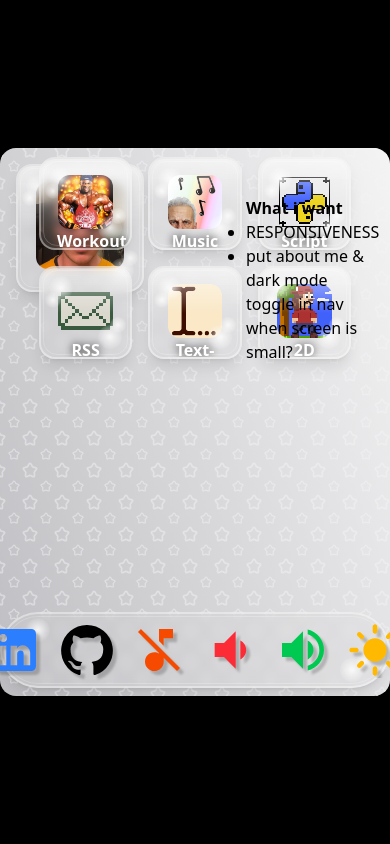
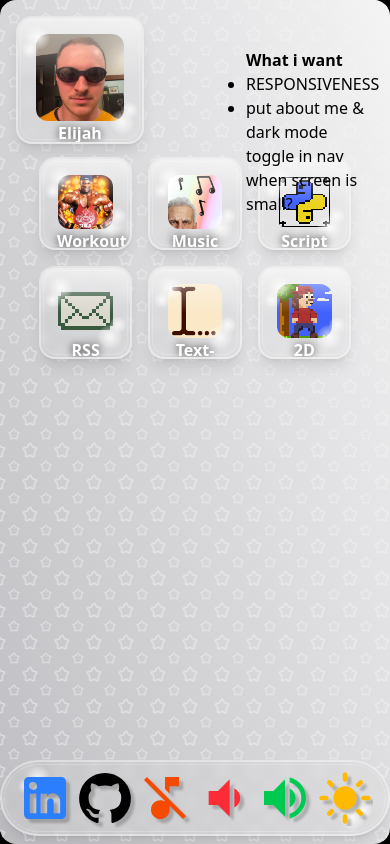
Before and after one commit to elijahgott/newPortfolio, a Next.js app: page / in a window 390 px wide. Built offline with nearby package versions, Linux system fonts and the light colour scheme.

Commit message:
adjusted navbar to fit better on smaller screen sizes

```diff
--- a/app/components/nav/navBar.tsx
+++ b/app/components/nav/navBar.tsx
@@ -48,7 +48,7 @@ export default function NavBar(){
       <div className={`pointer-events-none absolute bottom-1 right-6 bg-radial to-80% h-6 w-6 rounded-xl ${ isLight ? 'from-white/80' : 'from-white/30' } transition-colors`} />
       <div className={`pointer-events-none absolute bottom-4 right-4 bg-radial to-80% h-4 w-4 rounded-xl ${ isLight ? 'from-white/80' : 'from-white/30' } transition-colors`} />
 
-      <nav className="flex flex-row space-x-4 items-center justify-center w-full">
+      <nav className="flex flex-row space-x-1 items-center justify-center w-full">
         {navItems.map((item, i) => <NavItem key={i} name={item.name} linkTo={item.linkTo} />)}
 
         <MusicToggle />
--- a/app/components/nav/volumeUp.tsx
+++ b/app/components/nav/volumeUp.tsx
@@ -23,7 +23,7 @@ export default function VolumeUp(){
         playSound('click')
       }
     }} className={`relative hover:-translate-y-2 hover:scale-105 hover:cursor-pointer active:translate-y-0 active:scale-95 transition-all
-    before:content-['Volume_Down'] before:pointer-events-none before:absolute before:z-50 before:w-max before:bg-linear-to-b ${ isLight ? 'before:from-zinc-300/70 before:to-white before:border-white/75' : 'before:text-white before:from-zinc-600/70 before:to-zinc-900 before:border-zinc-600/75'}  before:border-2  before:shadow-lg before:font-semibold before:p-4 before:rounded-xl before:top-[-50%] before:left-[50%] before:translate-[-50%] before:scale-0 before:opacity-0 before:transition-all before:ease-in
+    before:content-['Volume_Up'] before:pointer-events-none before:absolute before:z-50 before:w-max before:bg-linear-to-b ${ isLight ? 'before:from-zinc-300/70 before:to-white before:border-white/75' : 'before:text-white before:from-zinc-600/70 before:to-zinc-900 before:border-zinc-600/75'}  before:border-2  before:shadow-lg before:font-semibold before:p-4 before:rounded-xl before:top-[-50%] before:left-[50%] before:translate-[-50%] before:scale-0 before:opacity-0 before:transition-all before:ease-in
     hover:before:scale-100 hover:before:opacity-100`}>
       <div className="max-w-20 aspect-square">
         <VolumeUpIcon sx={{fontSize: {xs: 56,sm: 64, md: 72, lg: 80}, filter: 'drop-shadow(4px 4px 1px rgba(0, 0, 0, 0.2))'}} className="text-green-500" />
--- a/app/layout.tsx
+++ b/app/layout.tsx
@@ -36,7 +36,7 @@ export default function RootLayout({ children }: LayoutProps<"/">) {
             <AudioProvider>
               <MusicProvider>
                 <NavProvider>
-                  <div className='relative mx-auto my-auto w-full max-w-[1920px] sm:h-full md:h-[80vh] lg:h-[84vh] min-h-[65vh] max-h-270'>
+                  <div className='relative mx-auto my-auto w-full max-w-[1920px] h-full md:h-[90vh] lg:h-[84vh] min-h-[65vh] max-h-270'>
                     {children}
                     <NavBar />
                   </div>
```
